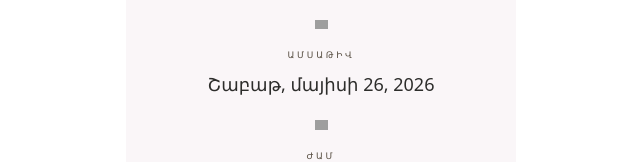
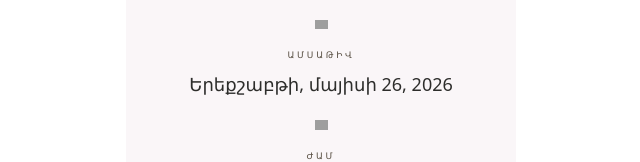
Before and after one commit to neetrino/SargisAlyona, a Next.js app: page / in a window 1280 px wide. Shown: the part 746-908 px from the top of the page, without its empty margins (319-959 px from the left). Built offline with nearby package versions, Linux system fonts and the light colour scheme; grey boxes are pictures that could not be loaded.

Commit message:
Շաբաթ -> երեքշաբթի

```diff
--- a/src/invitation/InvitationPage.tsx
+++ b/src/invitation/InvitationPage.tsx
@@ -99,7 +99,7 @@ function EventDetailsSection() {
       <div className="mx-auto flex max-w-[384px] flex-col gap-[20px]">
         <DetailBlock icon={INVITATION_IMAGES.iconCalendar} label="Ամսաթիվ">
           <p className="text-center font-sans text-[18px] leading-7 text-[#2d2d2b]">
-            Շաբաթ, մայիսի 26, 2026
+            Երեքշաբթի, մայիսի 26, 2026
           </p>
         </DetailBlock>
         <DetailBlock icon={INVITATION_IMAGES.iconClock} label="Ժամ">
```
